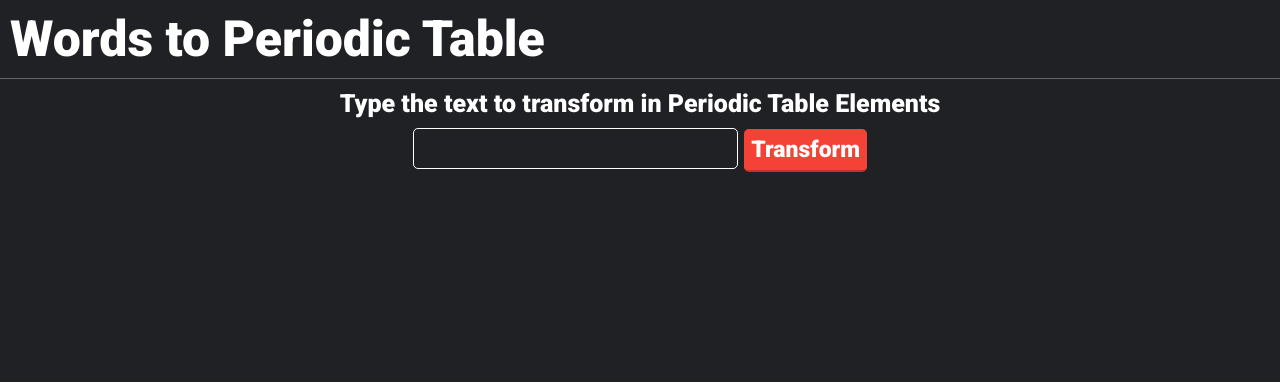
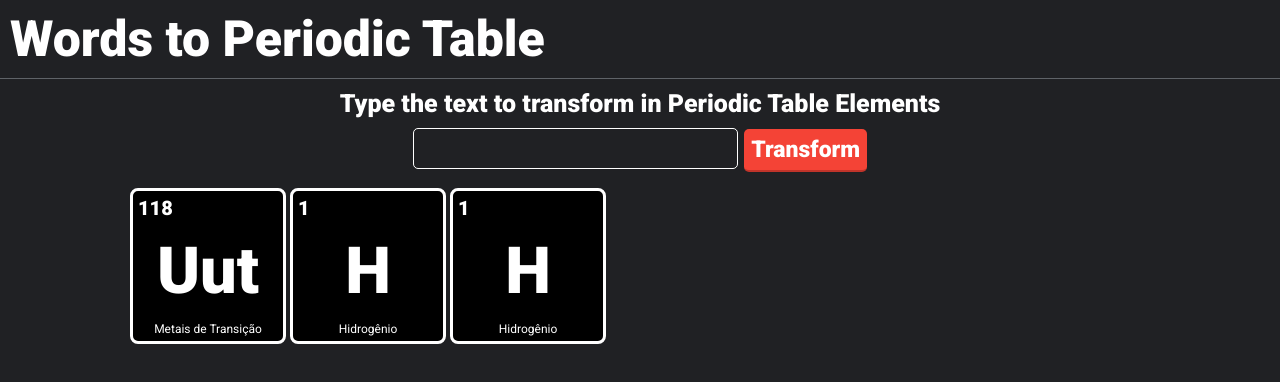
Before and after one commit to Brook-sys/WordstoPeriodicTable, a plain HTML site: page index.html in a window 1280 px wide. Drawn offline with Linux system fonts and the light colour scheme.

Commit message:
Add CSS of Elements

```diff
--- a/index.html
+++ b/index.html
@@ -23,7 +23,25 @@
                     </div>
                 </div>
                 <div id="part2">
+                    <div id="listaelementos">
+                        <div class="elemento" onclick="window.open('');">
+                            <p class="numero-atomico">118</p>
+                            <p class="simbolo">Uut</p>
+                            <p class="nome">Metais de Transição</p>
+                        </div>
+                        <div class="elemento" onclick="window.open('');">
+                            <p class="numero-atomico">1</p>
+                            <p class="simbolo">H</p>
+                            <p class="nome">Hidrogênio</p>
+                        </div>
+                        <div class="elemento" onclick="window.open('');">
+                            <p class="numero-atomico">1</p>
+                            <p class="simbolo">H</p>
+                            <p class="nome">Hidrogênio</p>
+                        </div>
 
+
+                    </div>
                 </div>
 
             </div>
--- a/style.css
+++ b/style.css
@@ -55,6 +55,43 @@ button{
 button:hover{
     background-color: #c1342a;
 }
+#listaelementos{
+    display: flex;
+    flex-direction: row;
+    flex-wrap: wrap;
+}
+.elemento{
+    cursor: pointer;
+    border: 3px solid white;
+    height: 140px;
+    width: 140px;
+    border-radius: 8px;
+    background-color: black;
+    margin: 6px 2px;
+    padding: 5px;
+    display: flex;
+    flex-direction: column;
+    justify-content: space-between;
+}
+.numero-atomico{
+    text-align: start;
+    font-size: 20px;
+}
+.simbolo{
+    text-align: center;
+    font-size: 65px;
+}
+.nome{
+    text-align: center;
+    font-size: 12px;
+    font-weight: 500;
+}
+
+
+a{
+    text-decoration: none;
+    cursor: pointer;
+}
 @media(max-width: 580px){
     *{
         font-size: 15px;
@@ -73,7 +110,4 @@ button:hover{
         width: 100%;
         margin: 0px;
     }
-    input{
-
-    }
 }
```
